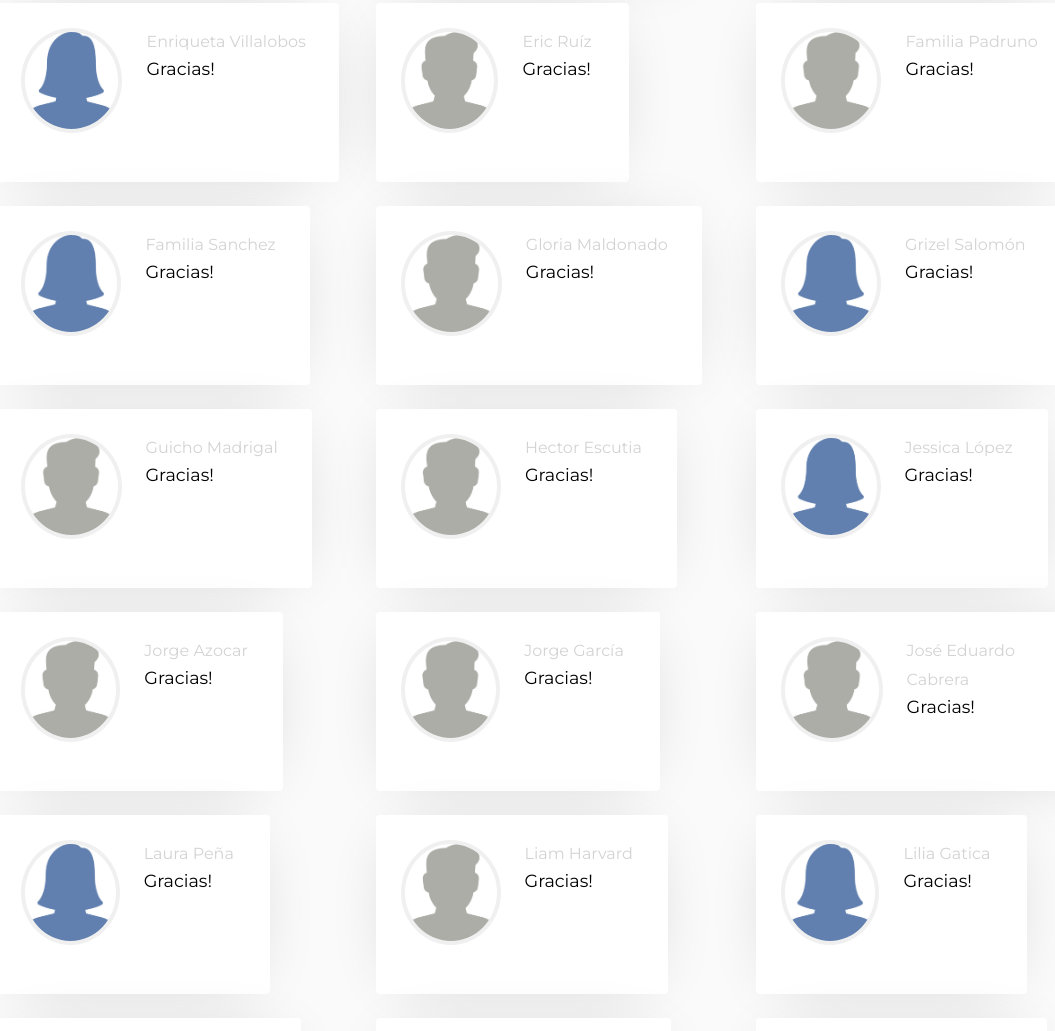
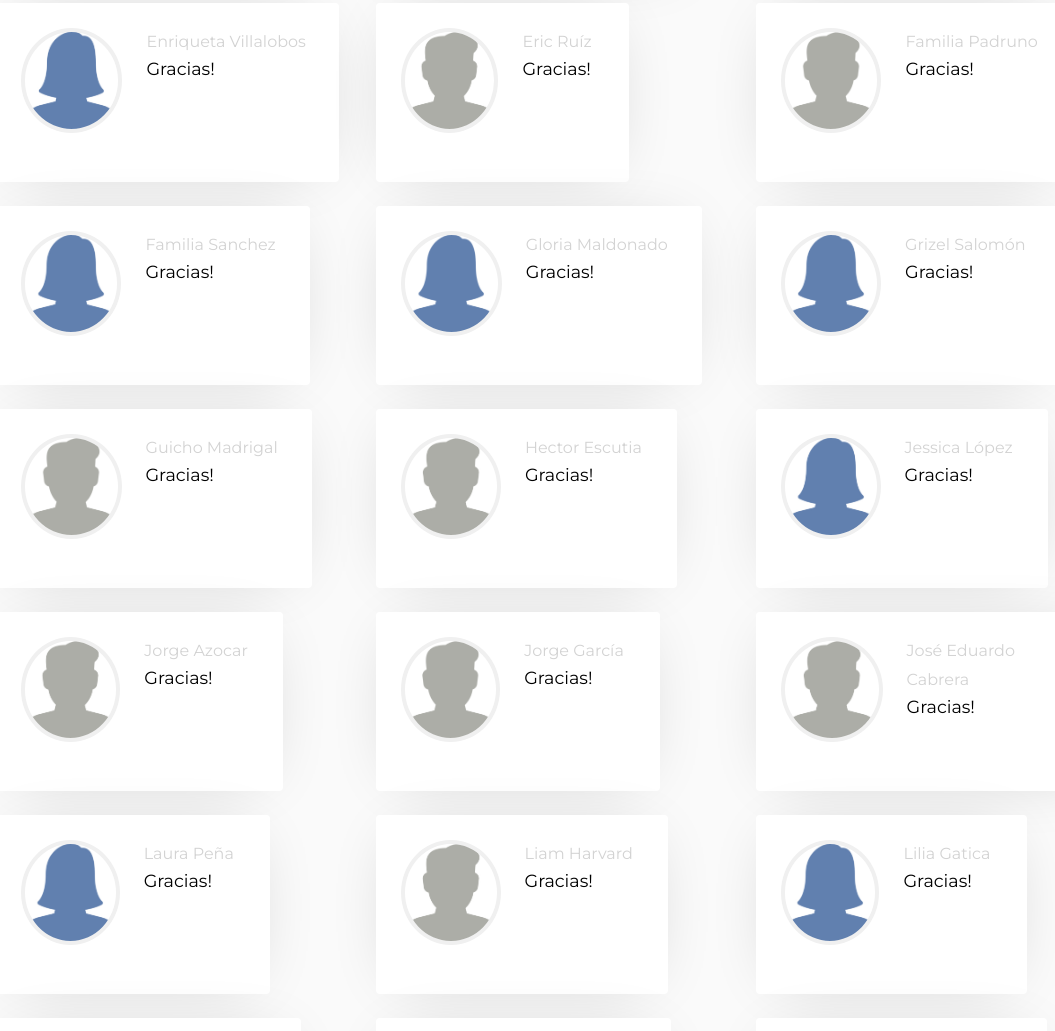
Before and after one commit to claudiaec/granito, a plain HTML site: page gracias.html in a window 1280 px wide. Shown: the part 3319-4350 px from the top of the page, without its empty margins (89-1144 px from the left). Drawn offline with Linux system fonts and the light colour scheme; some packages are replaced by stand-ins of ours; no server answers; files whose address does not match are found by name.

Commit message:
Update gracias.html

```diff
--- a/gracias.html
+++ b/gracias.html
@@ -493,7 +493,7 @@
             <div class="col-lg-4 d-flex mb-sm-4 ftco-animate">
         		<div class="staff">
         			<div class="d-flex mb-4">
-        				<div class="img" style="background-image: url(images/man.jpg);"></div>
+        				<div class="img" style="background-image: url(images/woman.jpg);"></div>
         				<div class="info ml-4">
         					<h7>Gloria Maldonado</h7>
         					<h5 class="position">Gracias!</h5>
```
